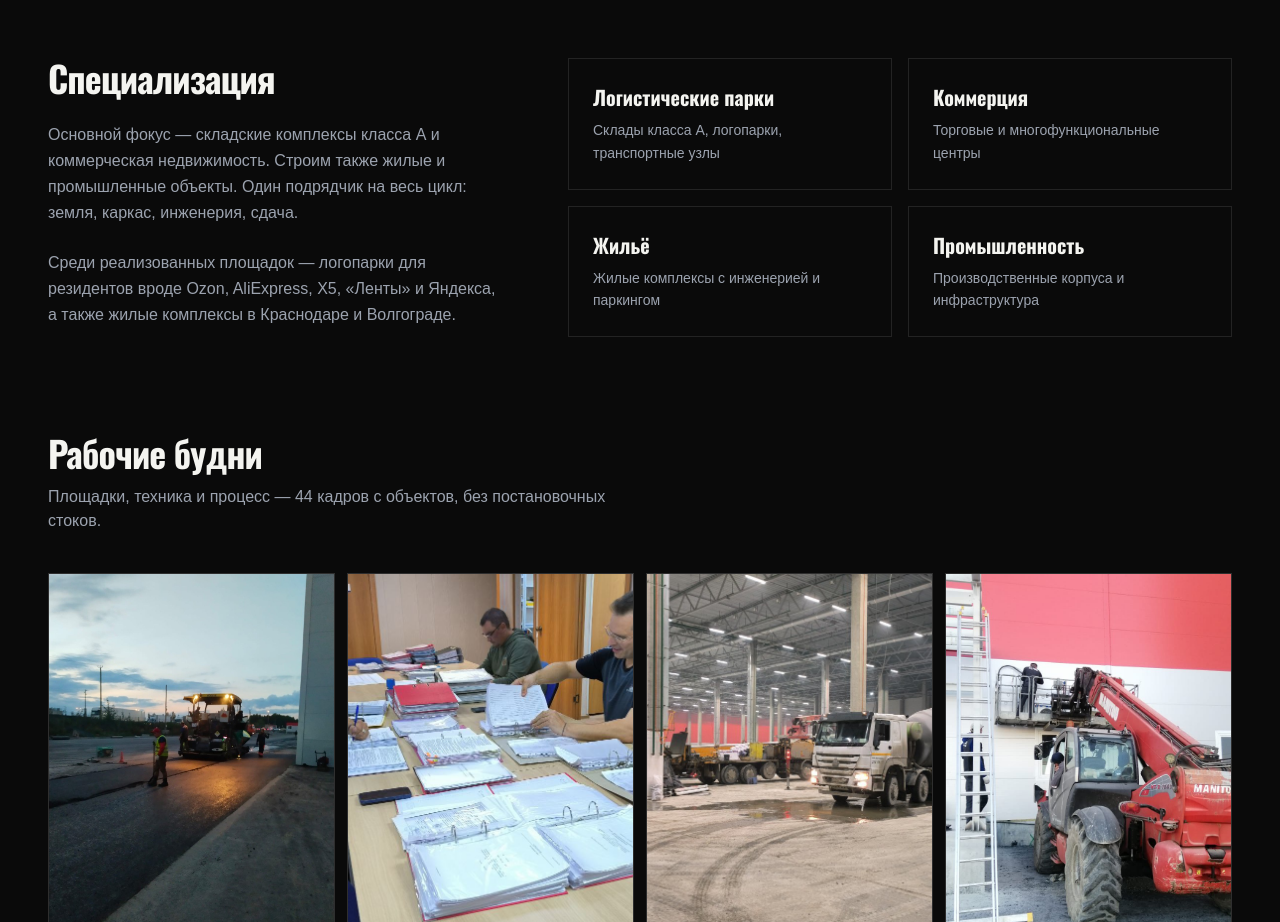
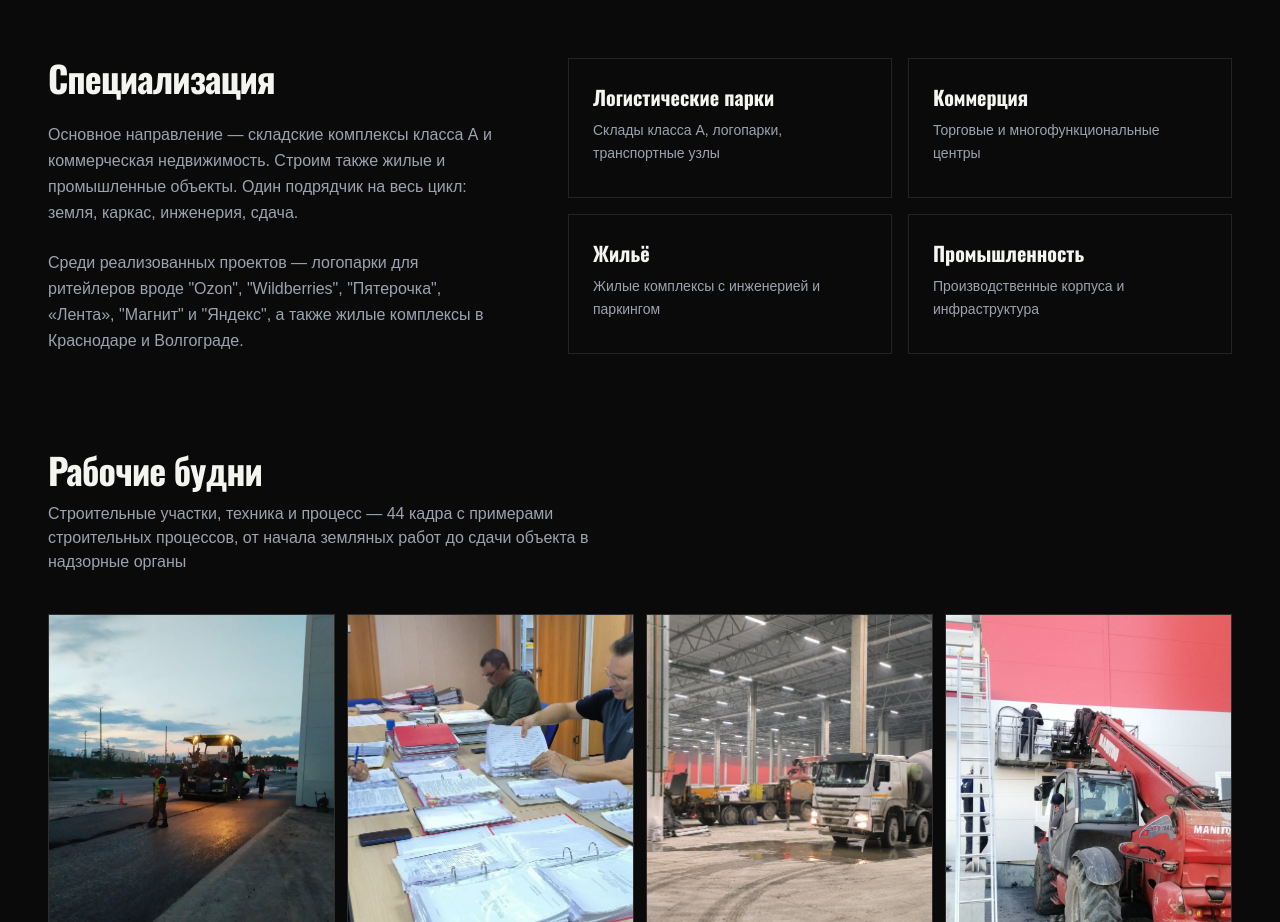
Before and after one commit to Pugmeister/ed-grupp, a React (Vite) app: page /about in a window 1280 px wide. Shown: the part 780-1702 px from the top of the page. Built offline with nearby package versions, Linux system fonts and the light colour scheme; a web font is replaced by a local one.

Commit message:
Обновил текста от Романа

```diff
--- a/src/components/ServiceSketch/ServiceSketch.jsx
+++ b/src/components/ServiceSketch/ServiceSketch.jsx
@@ -1,10 +1,10 @@
 import { useEffect, useRef, useState } from 'react'
 
 const STAGES = [
-  { n: '01', title: 'Концепция', sub: 'Участок, ТЗ, экономика' },
-  { n: '02', title: 'Проект', sub: 'Документация и инженерия' },
-  { n: '03', title: 'Стройка', sub: 'Каркас, сети, контроль' },
-  { n: '04', title: 'Сдача', sub: 'Ввод «под ключ»' },
+  { n: '01', title: 'Концепция', sub: 'Участок, экономика' },
+  { n: '02', title: 'Проект', sub: 'Изыскания и документация' },
+  { n: '03', title: 'Стройка', sub: 'Каркас, инженерия, отделка, благоустройство' },
+  { n: '04', title: 'Сдача', sub: 'Ввод в эксплуатацию и передача объекта арендатору' },
 ]
 
 /** доли пути, где стоят узлы (0…1) */
@@ -99,7 +99,7 @@
         Полный цикл
       </p>
       <h2 className="font-display text-3xl sm:text-4xl md:text-5xl font-bold tracking-tight mb-4 max-w-2xl">
-        От техзадания — до ключей
+        От техзадания — до эксплуатирования объекта
       </h2>
       <p className="text-gray-400 text-sm sm:text-base max-w-lg mb-12 leading-relaxed">
         Четыре этапа, одна команда. Линия не обрывается на стыке подрядчиков.
--- a/src/data/services.js
+++ b/src/data/services.js
@@ -7,7 +7,7 @@
     title: 'Логистические парки',
     seoTitle: 'Логистические парки класса А — склады и логопарки',
     shortDescription:
-      'Склады и логопарки класса А: доки, дворы, сети, ввод в эксплуатацию. Семь крупных площадок в России.',
+      'Склады и логопарки класса А. Семь крупных логистических хабов в России.',
     description:
       'Специализация компании — складская логистика полного цикла: участок, мастер-план, проект, строительство и сдача. В портфеле семь крупных логопарков: Обухово (Московская область), Кольцово (Екатеринбург), Дорожный (Аксай), Октябрьский и Динская (Краснодарский край), Успенский (Тюмень), а также объекты в Ростове-на-Дону. Работаем с требованиями арендаторов маркетплейсов и ритейла — от конструктива до инженерии.',
     image: img('images/logistics.jpg'),
--- a/src/pages/About/About.jsx
+++ b/src/pages/About/About.jsx
@@ -106,14 +106,12 @@
               Специализация
             </h2>
             <p className="text-gray-400 leading-relaxed mb-6">
-              Основной фокус — складские комплексы класса&nbsp;А и коммерческая
-              недвижимость. Строим также жилые и промышленные объекты. Один
-              подрядчик на весь цикл: земля, каркас, инженерия, сдача.
+              Основное направление — складские комплексы класса А и коммерческая недвижимость.
+              Строим также жилые и промышленные объекты.
+              Один подрядчик на весь цикл: земля, каркас, инженерия, сдача.
             </p>
             <p className="text-gray-400 leading-relaxed">
-              Среди реализованных площадок — логопарки для резидентов вроде
-              Ozon, AliExpress, X5, «Ленты» и Яндекса, а также жилые комплексы в
-              Краснодаре и Волгограде.
+              Среди реализованных проектов — логопарки для ритейлеров вроде "Ozon", "Wildberries", "Пятерочка", «Лента», "Магнит" и "Яндекс", а также жилые комплексы в Краснодаре и Волгограде.
             </p>
           </div>
           <div className="lg:col-span-7 grid grid-cols-1 sm:grid-cols-2 gap-4">
@@ -155,8 +153,8 @@
               Рабочие будни
             </h2>
             <p className="mt-3 text-gray-400 max-w-xl">
-              Площадки, техника и процесс — {WORKDAYS_TOTAL} кадров с объектов,
-              без постановочных стоков.
+              Строительные участки, техника и процесс — {WORKDAYS_TOTAL} кадра с примерами строительных процессов,
+              от начала земляных работ до сдачи объекта в надзорные органы
             </p>
           </div>
 
--- a/src/pages/Services/Services.jsx
+++ b/src/pages/Services/Services.jsx
@@ -19,14 +19,14 @@
             УСЛУГИ
           </h1>
           <p className="text-gray-300 text-base sm:text-lg leading-relaxed mb-4">
-            Четыре направления — один стандарт работы. Логистические парки класса&nbsp;А,
-            коммерция, жилищное и промышленное строительство: полный цикл от концепции
-            и проектирования до ввода объекта «под ключ».
+            Четыре направления — один стандарт работы. Логистические парки класса А,
+            коммерческое, жилищное и промышленное строительство:
+            полный цикл от концепции и проектирования до ввода объекта в эксплуатацию «под ключ»
           </p>
           <p className="text-gray-400 text-sm sm:text-base leading-relaxed max-w-2xl">
-            Заказчик работает с одной командой на всём пути: участок, каркас, инженерия,
-            сроки и сдача. Ниже — каждое направление подробнее, с процессом работ и
-            примерами реализованных объектов.
+            Заказчик работает с одной командой на всём пути: участок, изыскания, каркас здания,
+            инженерные сети, соблюдение сроков и сдача в эксплуатацию. Ниже — каждое направление
+            подробнее, с процессом работ и примерами реализованных объектов
           </p>
         </header>
 
```
